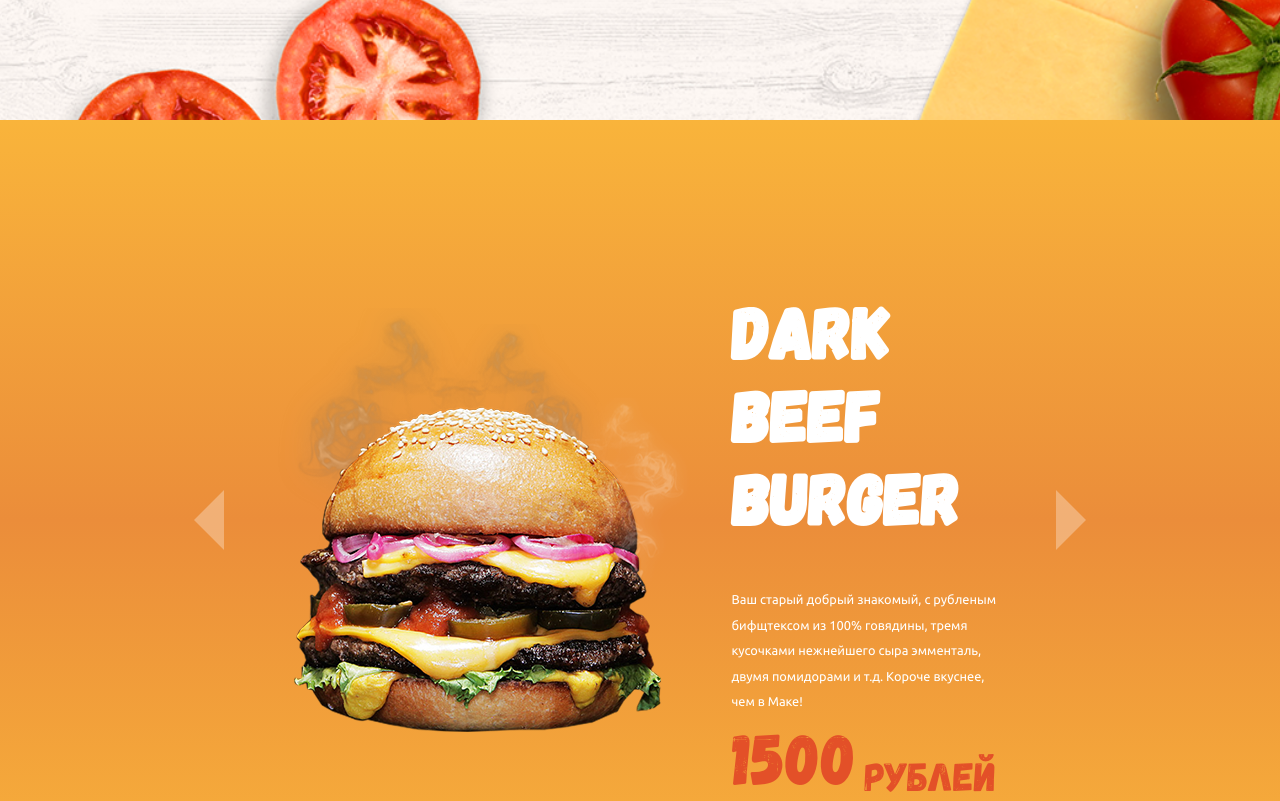
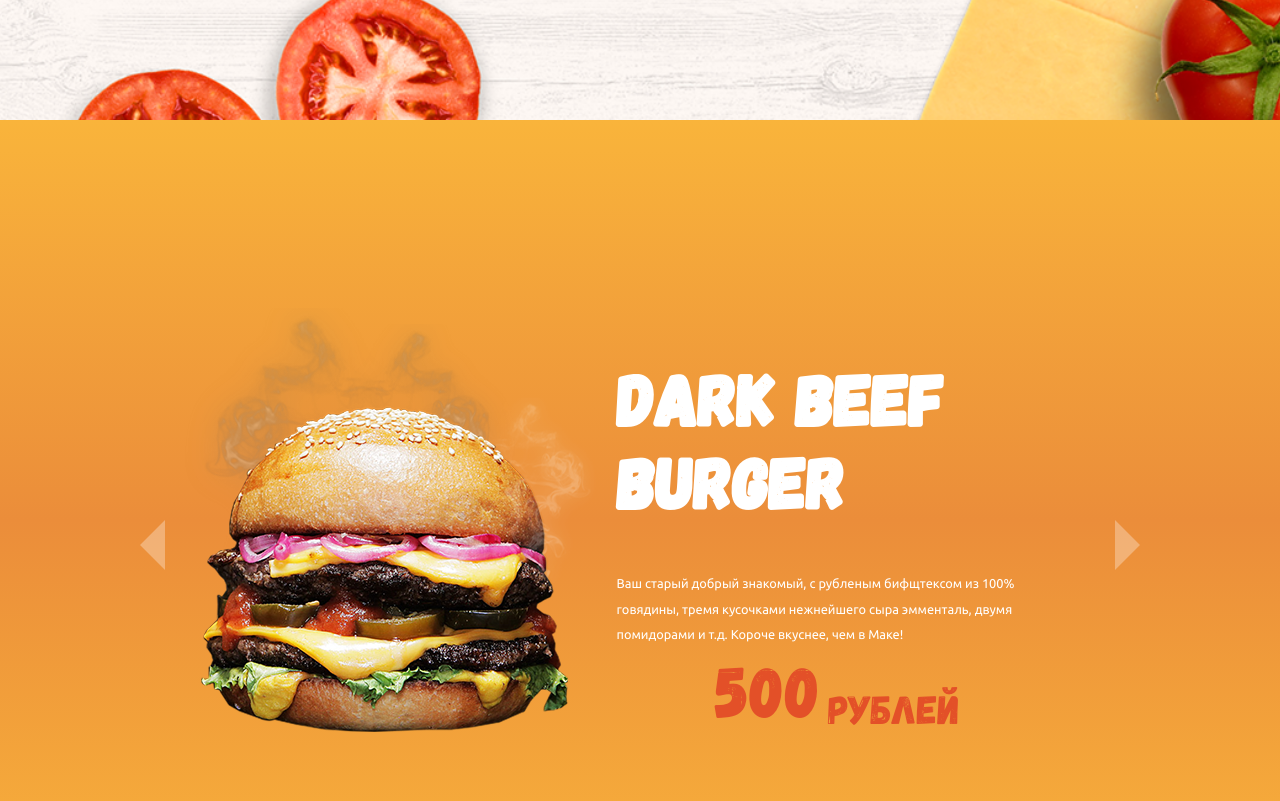
Before and after one commit to ArsenyOstapenk/mrBurger, a plain HTML site: page index.html in a window 1280 px wide. Shown: the part 1480-2281 px from the top of the page. Drawn offline with Linux system fonts and the light colour scheme.

Commit message:
dodelal slider

```diff
--- a/css/blocks/burgers.scss
+++ b/css/blocks/burgers.scss
@@ -5,120 +5,24 @@
     width: 100%;
 }
 
-.burgers__slider {
+.burgers__menu {
+    position: relative;
     display: flex;
     flex-direction: row;
     width: 100%;
     height: 100%;
-
-}
-
-.slider-block {
-    display: flex;
-    align-items: center;
-    justify-content: center;
-    height: 100%;
-    width: 100%;
-    position: relative;
-    overflow: hidden;
-
-    &:first-child {
-        width: 10%;
-    }
-
-    &:last-child {
-        width: 10%;
-    }
-}
-
-.slider-block__active {
-    display: inline-flex;
-    width: 300%;
-    overflow: hidden;
-    position: absolute;
-    will-change: left;
-    transition: left 1s;
-    height: 100%;
-}
-
-.slide-elem {
-    display: flex;
-    padding: 0 rem(30px);
-
-    @include tablets {
-        display: flex;
-        flex-direction: column;
-        align-items: center;
-    }
-}
-
-.slide-elem__leftside {
-    display: flex;
-    justify-content: center;
-    align-items: center;
-    // width: 50%;
-    height: 100%;
-    margin-right: 5%;
-
-    @include tablets {
-    //     // width: 100%;
-        margin-right: 0;
-        margin-bottom: -5.85rem;
-    }
-
-    @include phone {
-        widht: 100%;
-    }
-}
-
-.bbb {
-    @include phone {
-        max-widht: 70%;
-    }
-}
-
-.slide-elem__rightside {
-    display: flex;
-    flex-direction: column;
-    justify-content: center;
-    align-items: center;
-    height: 100%;
-    width: 50%;
-
-    @include tablets {
-        width: 100%;
-        text-align: center;
-        margin-right: 0;
-        justify-content: flex-start;
-
-    }
 }
 
 .arrow-left {
-    border: rem(30px) solid transparent;
+    border: rem(25px) solid transparent;
     width: 0;
     height: 0;
     border-left-width: 0;
     border-right-color: #fff;
     opacity: .3;
-
-    &:hover {
-        opacity: 1;
-    }
-
-    @include tablets {
-        margin-right: 0;
-        opacity: 1;
-    }
-}
-
-.arrow-right {
-    border: rem(30px) solid transparent;
-    width: 0;
-    height: 0;
-    border-right-width: 0;
-    border-left-color: #fff;
-    opacity: .3;
+    position: absolute;
+    left: rem(-30px);
+    top: 50%;
 
     &:hover {
         opacity: 1;
@@ -126,6 +30,97 @@
 
     @include tablets {
         opacity: 1;
+        left: 0;
+    }
+}
+
+.arrow-right {
+    border: rem(25px) solid transparent;
+    width: 0;
+    height: 0;
+    border-right-width: 0;
+    border-left-color: #fff;
+    opacity: .3;
+    position: absolute;
+    right: rem(-30px);
+    top: 50%;
+
+    &:hover {
+        opacity: 1;
+    }
+
+    @include tablets {
+        opacity: 1;
+        right: 0;
+    }
+}
+
+.slider__block {
+    overflow: hidden;
+    position: relative;
+    width: 100%;
+    height: 100vh;
+
+    @include phone {
+        margin: 0 10%;
+    }
+}
+
+.slider-block__active {
+    width: 300%;
+    white-space: nowrap;
+    font-size: 0;
+    position: absolute;
+    top: 0;
+    left: 0;
+    will-change: left;
+    transition: left .7s;
+}
+
+.slide-elem {
+    display: inline-flex;
+    width: calc(100% / 3);
+    height: 100vh;
+
+    @include tablets {
+        flex-direction: column;
+        justify-content: center;
+    }
+}
+
+.slide-elem__leftside {
+    width: 50%;
+    display: flex;
+    justify-content: center;
+    align-items: center;
+
+    @include tablets {
+        margin: 0 auto;
+    }
+}
+
+.leftside__img {
+    @include tablets {
+        max-width: 100%;
+        min-width: 80%;
+        margin: 0 auto;
+    }
+}
+
+.slide-elem__rightside {
+    padding: 0 5% 0 0;
+    width: 50%;
+    display: flex;
+    flex-direction: column;
+    justify-content: center;
+    align-items: center;
+    flex-wrap: wrap;
+    white-space: initial;
+
+    @include tablets {
+        width: 100%;
+        text-align: center;
+        padding: 0;
     }
 }
 
--- a/css/layout/layout.scss
+++ b/css/layout/layout.scss
@@ -29,7 +29,7 @@ body {
 
 .container {
   width: 95%;
-  max-width: 940px;
+  max-width: rem(940px);
   height: 100%;
   margin: 0 auto;
   display: flex;
--- a/index.html
+++ b/index.html
@@ -147,64 +147,62 @@
       <!-- начало секции бургеры-->
       <section class="section burgers">
          <div class="container">
-            <div class="burgers__slider">
-               <div class="slider-block">
-                  <a href="" class="arrow-left" id="left" ></a>
-               </div>
-               <div class="slider-block">
-                  <div class="slider-block__active" id="slider">
-                     <div class="slide-elem">
-                        <div class="slide-elem__leftside">
-                           <div class="bbb">
-                              <img src="./img/steam_hello.png" alt="">
-                           <!-- <div class="weight"></div> -->
-                           <!-- <div class="kcal"></div> -->
+            <div class="burgers__menu">
+
+                  <div class="arrowLeft">
+                     <a href="" class="arrow-left" id="left"></a>
                   </div>
 
+                  <div class="slider__block">
+                     <ul class="slider-block__active" id="slider">
+                        <li class="slide-elem">
+                           <div class="slide-elem__leftside">
+                                 <img class="leftside__img" src="./img/steam_hello.png" alt="">
                            </div>
                            <div class="slide-elem__rightside">
                               <h1 class="rightside__title">dark beef burger</h1>
-                           <div class="rightside__text">Ваш старый добрый знакомый, с рубленым бифщтексом из 100% говядины, тремя кусочками нежнейшего сыра эмменталь, двумя помидорами и т.д. Короче вкуснее, чем в Маке! </div>
+                              <div class="rightside__text">Ваш старый добрый знакомый, с рубленым бифщтексом из 100% говядины, тремя
+                                 кусочками нежнейшего сыра эмменталь, двумя помидорами и т.д. Короче вкуснее, чем в Маке! </div>
                               <div class="rightside__price"> 500 <p>рублей</p>
                                  <button class="rightside__price-button"></button>
                               </div>
                            </div>
-                     </div>
-                     <div class="slide-elem">
+                        </li>
+                        <li class="slide-elem">
                            <div class="slide-elem__leftside">
-                           <img src="./img/steam_hello.png" alt="">
-                           <!-- <div class="weight"></div> -->
-                           <!-- <div class="kcal"></div> -->
+                              <img class="leftside__img" src="./img/steam_hello.png" alt="">
                            </div>
                            <div class="slide-elem__rightside">
                               <h1 class="rightside__title">dark beef burger</h1>
-                           <div class="rightside__text">Ваш старый добрый знакомый, с рубленым бифщтексом из 100% говядины, тремя кусочками
+                              <div class="rightside__text">Ваш старый добрый знакомый, с рубленым бифщтексом из 100% говядины, тремя
+                                 кусочками
                                  нежнейшего сыра эмменталь, двумя помидорами и т.д. Короче вкуснее, чем в Маке! </div>
                               <div class="rightside__price"> 1000 <p>рублей</p>
                                  <button class="rightside__price-button"></button>
                               </div>
                            </div>
-                     </div>
-                     <div class="slide-elem">
+                        </li>
+                        <li class="slide-elem">
                            <div class="slide-elem__leftside">
-                           <img src="./img/steam_hello.png" alt="">
-                           <!-- <div class="weight"></div> -->
-                           <!-- <div class="kcal"></div> -->
+                              <img class="leftside__img" src="./img/steam_hello.png" alt="">
                            </div>
                            <div class="slide-elem__rightside">
                               <h1 class="rightside__title">dark beef burger</h1>
-                           <div class="rightside__text">Ваш старый добрый знакомый, с рубленым бифщтексом из 100% говядины, тремя кусочками
+                              <div class="rightside__text">Ваш старый добрый знакомый, с рубленым бифщтексом из 100% говядины, тремя
+                                 кусочками
                                  нежнейшего сыра эмменталь, двумя помидорами и т.д. Короче вкуснее, чем в Маке! </div>
                               <div class="rightside__price"> 1500 <p>рублей</p>
                                  <button class="rightside__price-button"></button>
                               </div>
                            </div>
+                        </li>
+                     </ul>
                   </div>
+
+                  <div class="arrowRight">
+                     <a href="" class="arrow-right" id="right"></a>
                   </div>
-               </div>
-               <div class="slider-block">
-                  <a href="" class="arrow-right" id="right" ></a>
-               </div>
+
             </div>
          </div>
       </section>
--- a/script.js
+++ b/script.js
@@ -305,8 +305,6 @@ reviews.addEventListener('click', e => {
       popup.textContent = modalText;
       overlay.style.display = 'flex';
    }
-
-
 })
 
 reviewsButton.addEventListener('click', function () {
```
Also changed, not shown: css/layout/main.css. Lines whose indentation alone changed are shown as unchanged.
